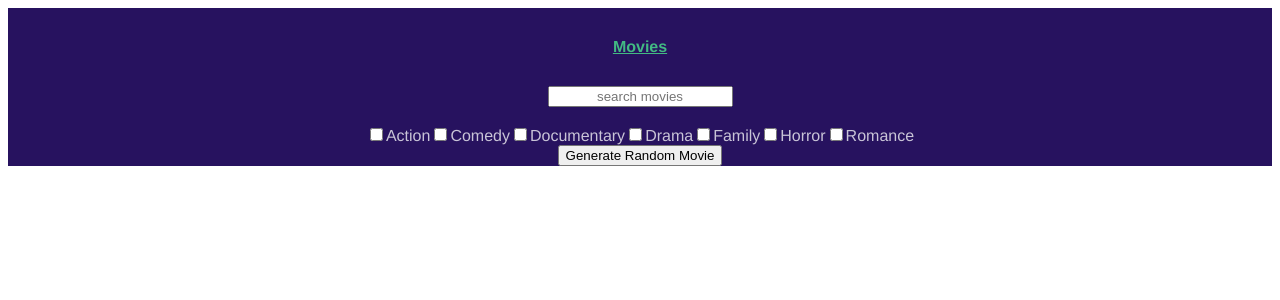
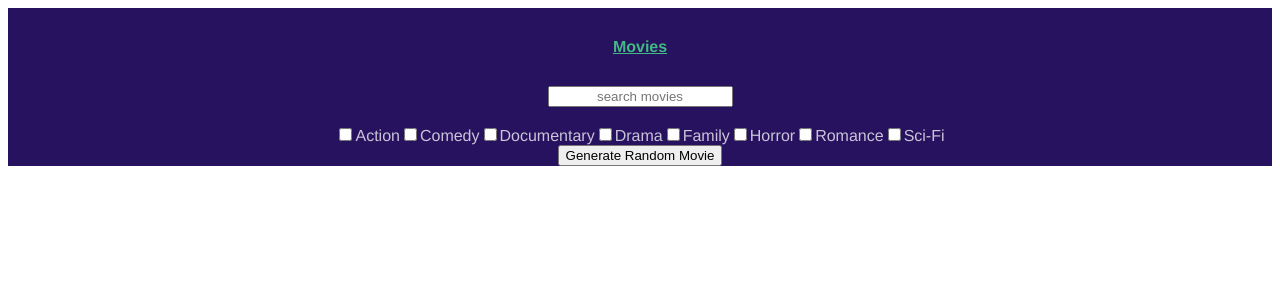
Before and after one commit to kielarneson/random-movie-app, a Vue app: page / in a window 1280 px wide. Shown: the top 300 px of the page. Built offline with nearby package versions, Linux system fonts and the light colour scheme.

Commit message:
Added logic to show random sci-fi movie

```diff
--- a/src/views/Home.vue
+++ b/src/views/Home.vue
@@ -24,6 +24,8 @@
       <label for="checkbox">Horror</label>
       <input type="checkbox" id="checkbox-family" v-model="romance" />
       <label for="checkbox">Romance</label>
+      <input type="checkbox" id="checkbox-family" v-model="sciFi" />
+      <label for="checkbox">Sci-Fi</label>
     </div>
 
     <div class="movie-show">
@@ -85,6 +87,7 @@ export default {
       family: false,
       horror: false,
       romance: false,
+      sciFi: false,
     };
   },
   created: function () {},
@@ -203,6 +206,11 @@ export default {
           console.log("Random Romance", response);
           this.randomMovieData = response.data;
         });
+      } else if (this.sciFi === true) {
+        axios.get("/scifis").then((response) => {
+          console.log("Random Sci-Fi", response);
+          this.randomMovieData = response.data;
+        });
       } else {
         axios.get("/movies").then((response) => {
           console.log("Random movie", response);
```
